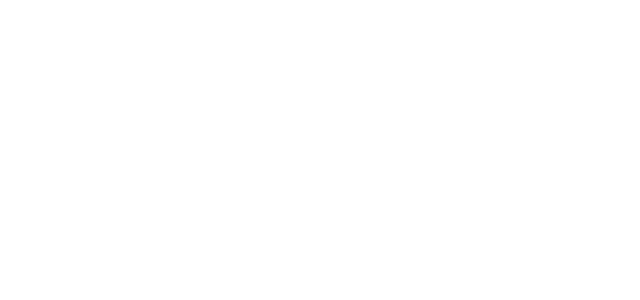
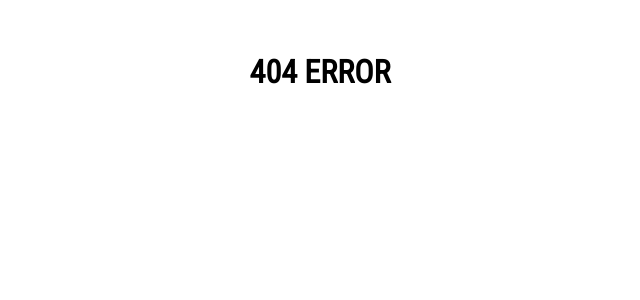
Before and after one commit to chanhtran2410/MeHungry_FE, a React (Vite) app: page / in a window 1280 px wide. Before the commit this address had no page. Shown: the top 300 px of the page, without its empty margins (320-960 px from the left). Built offline with nearby package versions, Linux system fonts and the light colour scheme.

Commit message:
update table id

```diff
--- a/src/App.jsx
+++ b/src/App.jsx
@@ -18,13 +18,16 @@
 
 function App() {
 
-  const tableIDRegex = /^\/([a-zA-Z0-9]{6})$/; // Regex to match '/{id}' pattern
+  const tableIDRegex = /^\/([a-zA-Z0-9]{8})$/; // Regex to match '/{id}' pattern
 
   // Check if the URL matches the pattern and extract the {id}
   const match = window.location.pathname.match(tableIDRegex);
   if (match !== null) {
     const tableID = match[1];
     localStorage.setItem('tableID', tableID);
+  }
+  else{
+  return (<><h1>404 ERROR</h1></>)
   }
 
   // Set initial state of auth
```
